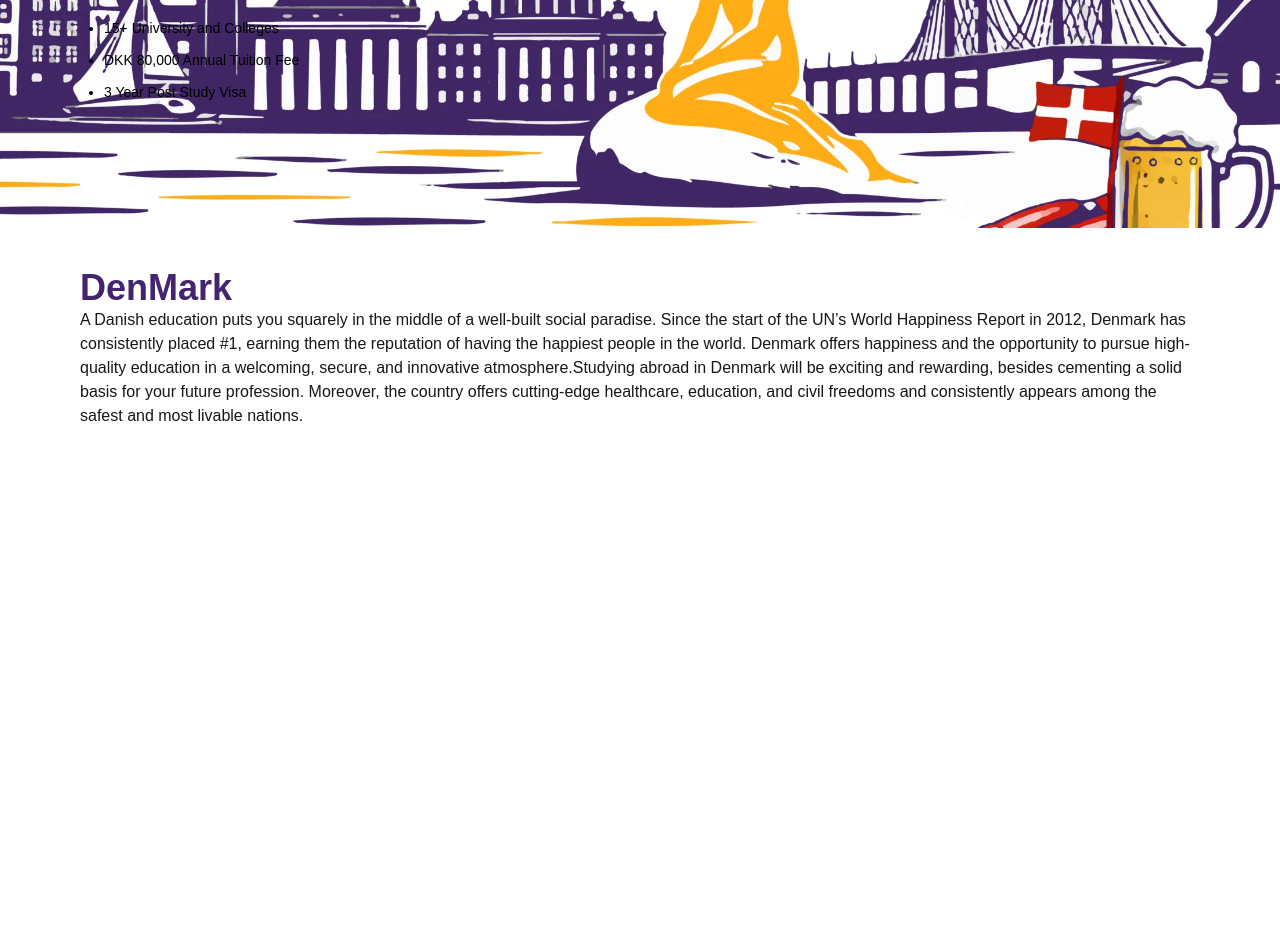
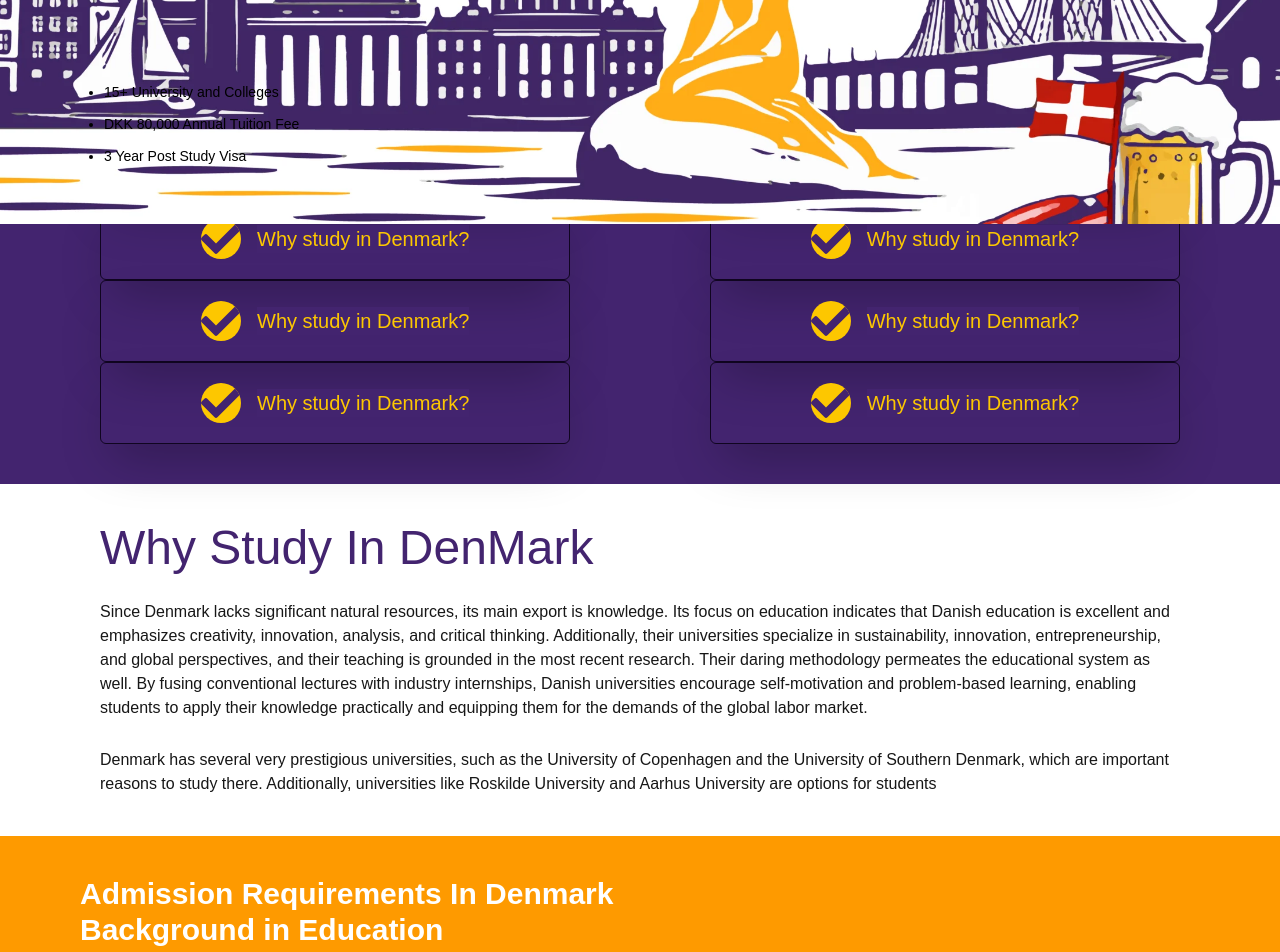
Before and after one commit to maazhashmi996-pixel/Study-Abroad-Website, a Next.js app: page / in a window 1280 px wide. Shown: the part 340-1292 px from the top of the page. Before the commit the page ends 808 px from the top, so only its background shows below. Built offline with nearby package versions, Linux system fonts and the light colour scheme.

Commit message:
update theme

```diff
--- /dev/null
+++ b/app/home/admission.tsx
@@ -0,0 +1,18 @@
+
+
+export default  function Admission() {
+  return (
+    <div className="flex flex-col px-20 py-10 bg-amber-500 text-white">
+      <h1 className="text-3xl font-bold ">Admission Requirements In Denmark</h1>
+      <div className="flex flex-col gap-4">
+      <h1  className="text-3xl font-bold ">Background in Education</h1>
+      <p><span>Undergraduates:</span>Your degree needs to be equivalent to the Danish upper secondary school graduation certificate.</p>
+      <p><span>Graduate:</span> Usually, a valid Bachelor’s degree or its equivalent is necessary.</p>
+      <p><span>
+        Academic Performance:</span> In your prior studies, exhibit a strong level of academic performance. This might entail reaching minimum GPA criteria (you may have to convert from your grading system).</p>
+      <p><span>Certain Requirements:</span> Programs may have certain field-related requirements or course prerequisites.</p>
+      </div>
+
+    </div>
+  )
+}
--- /dev/null
+++ b/app/home/content.tsx
@@ -0,0 +1,76 @@
+import { FaCheck } from "react-icons/fa";
+
+
+export default  function content() {
+  return (
+    <div className="bg-[#43246f] px-25 py-10  ">
+      <h1 className="text-5xl text-white pb-3">Table Of Content</h1>
+      <div className="flex flex-col ">
+        <div  className="flex gap-10 justify-between">
+        <div className="flex border rounded-md border-[#100520] px-25 py-5  items-center gap-4 shadow-blue-750 shadow-2xl">
+            <div className=" mb-3 ">
+            <FaCheck className="bg-yellow-400 w-10 h-10 rounded-full text-[#43246f] "/>
+            </div>
+            <h4 className="bg-[#43246f] text-yellow-400 text-xl  ">
+           Why study in Denmark? </h4>
+        </div>
+        <div className="flex border rounded-md border-[#100520] px-25 py-5 justify-start items-center gap-4 shadow-blue-750 shadow-2xl">
+            <div className="  ">
+            <FaCheck className="bg-yellow-400 w-10 h-10 rounded-full text-[#43246f] items-center "/>
+            </div>
+            <h4 className="bg-[#43246f] text-yellow-400 text-xl ">
+           Why study in Denmark? </h4>
+        </div>
+        </div>
+        <div  className="flex gap-10 justify-between">
+        <div className="flex border rounded-md border-[#100520] px-25 py-5 justify-start items-center gap-4 shadow-blue-750 shadow-2xl">
+            <div className="  ">
+            <FaCheck className="bg-yellow-400 w-10 h-10 rounded-full text-[#43246f] items-center "/>
+            </div>
+            <h4 className="bg-[#43246f] text-yellow-400 text-xl">
+           Why study in Denmark? </h4>
+        </div>
+        <div className="flex border rounded-md border-[#100520] px-25 py-5 justify-start items-center gap-4 shadow-blue-750 shadow-2xl">
+            <div className=" ">
+            <FaCheck className="bg-yellow-400 w-10 h-10 rounded-full text-[#43246f] items-center "/>
+            </div>
+            <h4 className="bg-[#43246f] text-yellow-400 text-xl">
+           Why study in Denmark? </h4>
+        </div>
+        </div>
+        <div  className="flex gap-10 justify-between">
+        <div className="flex border rounded-md border-[#100520] px-25 py-5 justify-start items-center gap-4 shadow-blue-750 shadow-2xl">
+            <div className="  ">
+            <FaCheck className="bg-yellow-400 w-10 h-10 rounded-full text-[#43246f] items-center "/>
+            </div>
+            <h4 className="bg-[#43246f] text-yellow-400 text-xl">
+           Why study in Denmark? </h4>
+        </div>
+        <div className="flex border rounded-md border-[#100520] px-25 py-5 justify-start items-center gap-4 shadow-blue-750 shadow-2xl">
+            <div className="  ">
+            <FaCheck className="bg-yellow-400 w-10 h-10 rounded-full text-[#43246f] items-center "/>
+            </div>
+            <h4 className="bg-[#43246f] text-yellow-400 text-xl">
+           Why study in Denmark? </h4>
+        </div>
+        </div>
+        <div  className="flex gap-10 justify-between">
+        <div className="flex border rounded-md border-[#100520] px-25 py-5 justify-start items-center gap-4 shadow-blue-750 shadow-2xl">
+            <div className="  ">
+            <FaCheck className="bg-yellow-400 w-10 h-10 rounded-full text-[#43246f] items-center "/>
+            </div>
+            <h4 className="bg-[#43246f] text-yellow-400 text-xl">
+           Why study in Denmark? </h4>
+        </div>
+        <div className="flex border rounded-md border-[#100520] px-25 py-5 justify-start items-center gap-4 shadow-blue-750 shadow-2xl">
+            <div className="  ">
+            <FaCheck className="bg-yellow-400 w-10 h-10 rounded-full text-[#43246f] items-center "/>
+            </div>
+            <h4 className="bg-[#43246f] text-yellow-400 text-xl">
+           Why study in Denmark? </h4>
+        </div>
+        </div>
+      </div>
+    </div>
+  )
+}
--- a/app/home/denmark.tsx
+++ b/app/home/denmark.tsx
@@ -2,13 +2,13 @@
 
 export default  function Denmark() {
   return (
-    <div className="px-20 py-10 gap-10">
+    <div className="px-25 py-10  flex flex-col gap-5">
       <h1 className=" text-4xl text-[#43246f] font-bold">DenMark</h1>
       <p>A Danish education puts you squarely in the middle of a well-built social paradise. Since the start of the UN’s World Happiness Report in 2012, Denmark has consistently placed #1, earning them the reputation of having the happiest people in the world. Denmark offers happiness and the opportunity to pursue high-quality education in a welcoming, secure, and innovative atmosphere.
-        <span className="pt-10">Studying abroad in Denmark will be exciting and rewarding, besides cementing a solid basis for your future profession. Moreover, the country offers cutting-edge healthcare, education, and civil freedoms and consistently appears among the safest and most livable nations.
-
-</span>
+        <br />
       </p>
+        <p className="">Studying abroad in Denmark will be exciting and rewarding, besides cementing a solid basis for your future profession. Moreover, the country offers cutting-edge healthcare, education, and civil freedoms and consistently appears among the safest and most livable nations.
+</p>
     </div>
   )
 }
--- a/app/home/first.tsx
+++ b/app/home/first.tsx
@@ -1,11 +1,17 @@
+import Admission from "./admission"
+import Content from "./content"
 import Denmark from "./denmark"
 import Hero from "./hero"
+import Internship from "./internship"
 
 export default function first() {
   return (
     <div>
       <Hero/>
       <Denmark/>
+      <Content/>
+      <Internship/>
+      <Admission/>
     </div>
   )
 }
--- a/app/home/hero.tsx
+++ b/app/home/hero.tsx
@@ -1,24 +1,24 @@
 import Image from "next/image";
-import { FaDotCircle } from "react-icons/fa";
+
 
 export default function hero() {
   return (
 
-    <div className="abolute">
+    <div className="absolute h-full bg-gradient-blue-300 to-transparent">
       <Image
         src="/images/study.webp"
         alt="Study"
         width={1000}
         height={400}
-          className="w-full h-125 object-cover "
+          className="w-full h-125 object-cover"
       />
-    <div className="absolute left-20 top-1/2 -translate-y-1/2 text-black pt-0 ">
-    <ul className="list-disc ml-6 space-y-3 text-sm">
+      <div className="absolute left-20 top-1/2 -translate-y-1/2 text-black pt-0 ">
+      <ul className="list-disc ml-6 space-y-3 text-sm">
       <li>15+ University and Colleges</li>
       <li>DKK 80,000 Annual Tuition Fee</li>
       <li>3 Year Post Study Visa</li>
-    </ul>
-    </div>
+      </ul>
+      </div>
 
     </div>
 
--- /dev/null
+++ b/app/home/internship.tsx
@@ -0,0 +1,12 @@
+
+
+export default function Internship() {
+  return (
+    <div className="flex flex-col gap-7 px-25 py-10">
+      <h1 className="text-5xl text-[#43246f] ">Why Study In DenMark</h1>
+      <p className="">Since Denmark lacks significant natural resources, its main export is knowledge. Its focus on education indicates that Danish education is excellent and emphasizes creativity, innovation, analysis, and critical thinking. Additionally, their universities specialize in sustainability, innovation, entrepreneurship, and global perspectives, and their teaching is grounded in the most recent research. Their daring methodology permeates the educational system as well. By fusing conventional lectures with industry internships, Danish universities encourage self-motivation and problem-based learning, enabling students to apply their knowledge practically and equipping them for the demands of the global labor market.</p>
+
+      <p>Denmark has several very prestigious universities, such as the University of Copenhagen and the University of Southern Denmark, which are important reasons to study there. Additionally, universities like Roskilde University and Aarhus University are options for students</p>
+    </div>
+  )
+}
--- a/component/navbar.jsx
+++ b/component/navbar.jsx
@@ -155,7 +155,7 @@ export default function Navbar() {
             +92 345 2066 100
           </div>
 
-          <button className="bg-[#43246f] text-white rounded-full px-3 py-1.5 hover:bg-[#5b378f] duration-300">
+          <button className="bg-[#43246f] text-white rounded-full px-3 py-1 hover:bg-[#5b378f] duration-300">
             Get Free Consultation
           </button>
         </div>
```
